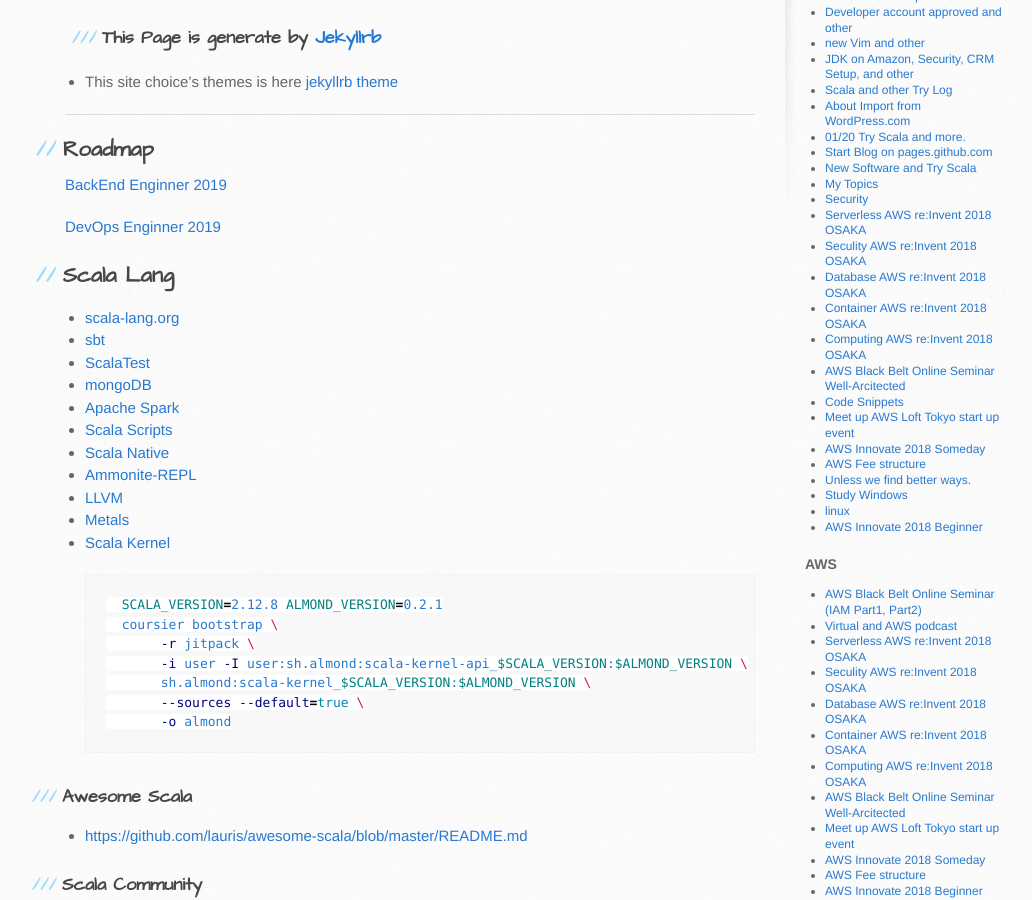
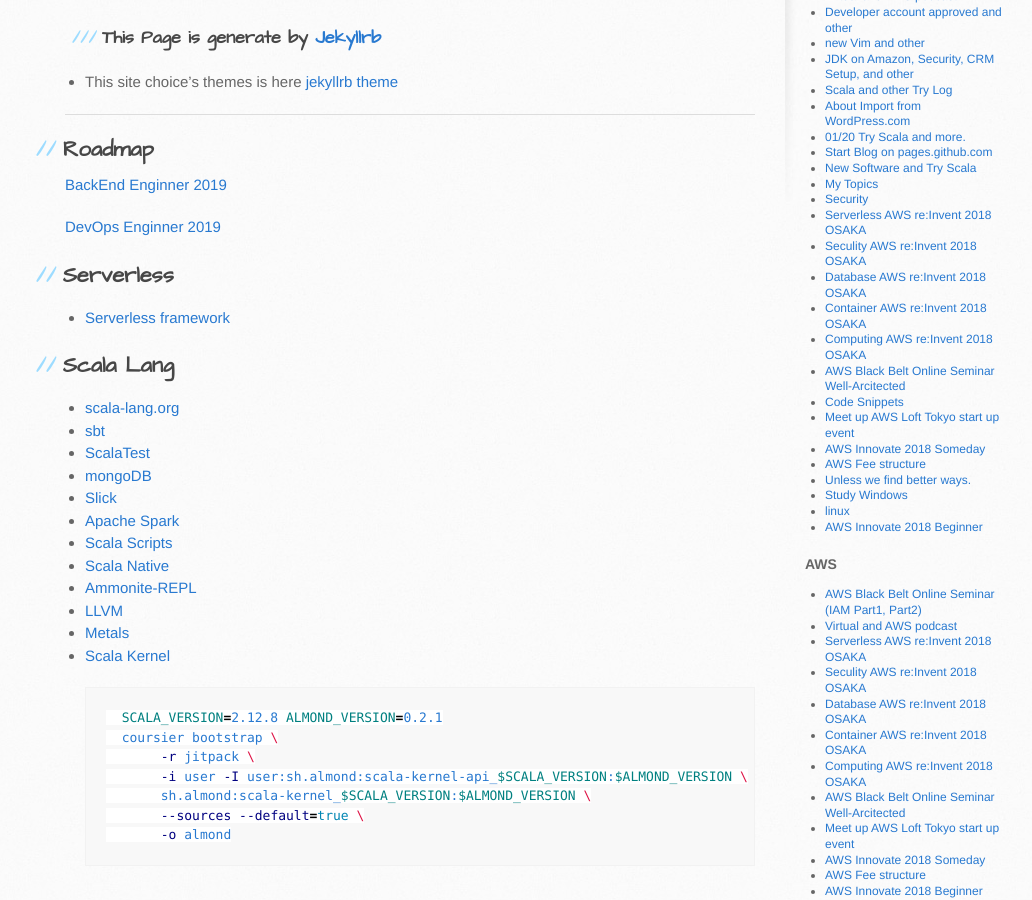
Before and after one commit to friendbear/friendbear.github.io.2021-10-19, a Jekyll site: the page built from index.md, in a window 1280 px wide and 900 px high, scrolled down 558 px. Shown: the whole window, without its empty margins (105-1137 px from the left). Built offline with Jekyll 4.4.1, drawn with Linux system fonts in a browser that asks for light colours; our own code applies the rules of GitHub Pages for plain Markdown files.

Commit message:
Serverless, Slick

```diff
--- a/index.md
+++ b/index.md
@@ -29,12 +29,15 @@ layout: default
 
 [DevOps Enginner 2019](https://github.com/kamranahmedse/developer-roadmap/blob/master/images/devops.png)
 
+## Serverless
+- [Serverless framework](https://serverless.com/)
 
 ## Scala Lang
 - [scala-lang.org](https://www.scala-lang.org/)
 - [sbt](https://www.scala-sbt.org/)
 - [ScalaTest](http://www.scalatest.org)
 - [mongoDB](http://mongodb.github.io/mongo-scala-driver/)
+- [Slick](http://slick.lightbend.com/)
 - [Apache Spark](http://spark.apache.org/)
 - [Scala Scripts](http://ammonite.io/)
 - [Scala Native](http://www.scala-native.org/)
```
